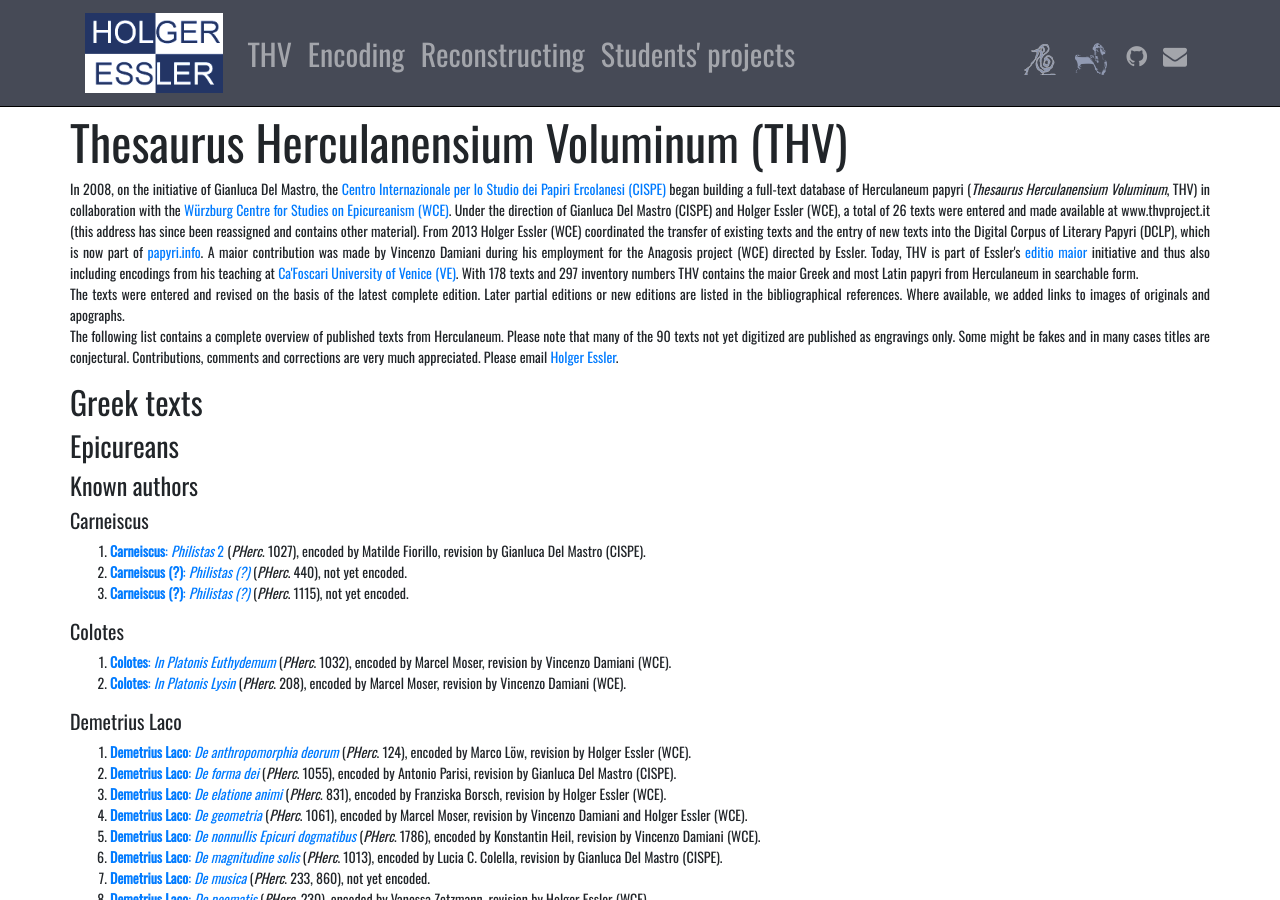
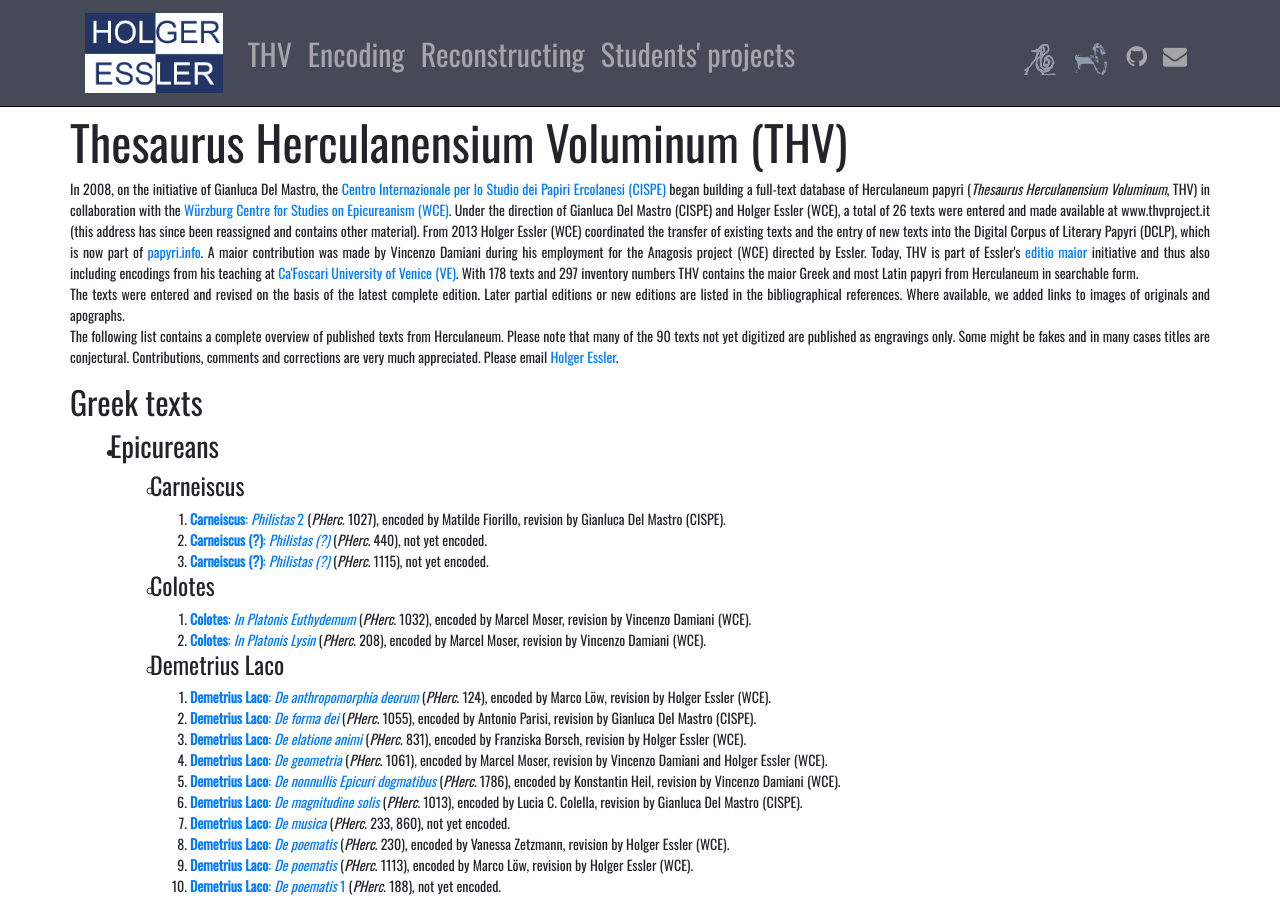
Before and after one commit to HolgerEssler/HolgerEssler.github.io, a Jekyll site: the page built from thv.html, in a window 1280 px wide and 900 px high. Built offline with Jekyll 4.4.1, drawn with Linux system fonts in a browser that asks for light colours; nearby versions of some CDN libraries; some of the changed text lies outside the part shown.

Commit message:
Update thv.html

```diff
--- a/thv.html
+++ b/thv.html
@@ -28,14 +28,16 @@
           <div class="row">
             <h2>Greek texts</h2>
           </div>
+            <ul>
+              <li>
                 <div class="row">
                 <h3>Epicureans</h3>
                 </div>
+                <ul>
+                <li>
                   <div class="row">
-            <h4>Known authors</h4>
+                    <h4>Carneiscus</h4>
                   </div>
-          <div class="row">
-            <h5>Carneiscus</h5></div>
                   <div class="row">
                     <ol>
                       <li><a href="https://papyri.info/dclp/59436"><b>Carneiscus</b>: <i>Philistas</i> 2</a> (<i>PHerc</i>. 1027), encoded by Matilde Fiorillo, revision by Gianluca Del Mastro (CISPE).</li>
@@ -43,16 +45,20 @@
                       <li><a href="https://papyri.info/dclp/59435"><b>Carneiscus (?)</b>: <i>Philistas (?)</i></a> (<i>PHerc</i>. 1115), not yet encoded.</li>
                     </ol>
                   </div>
+                </li>
+                <li>
                     <div class="row">
-            <h5>Colotes</h5></div>
+                      <h4>Colotes</h4></div>
                     <div class="row">
                     <ol>
                       <li><a href="https://papyri.info/dclp/59468"><b>Colotes</b>: <i>In Platonis Euthydemum</i></a> (<i>PHerc</i>. 1032), encoded by Marcel Moser, revision by Vincenzo Damiani (WCE).</li>
                       <li><a href="https://papyri.info/dclp/59467"><b>Colotes</b>: <i>In Platonis Lysin</i></a> (<i>PHerc</i>. 208), encoded by Marcel Moser, revision by Vincenzo Damiani (WCE).</li>
                     </ol>
                     </div>
+                  </li>
+                <li>
                    <div class="row">
-            <h5>Demetrius Laco</h5>
+                    <h4>Demetrius Laco</h4>
                    </div>
                     <div class="row">
                        <ol>
@@ -78,8 +84,10 @@
                          <li><a href="https://papyri.info/dclp/59506"><b>Demetrius Laco</b>: <i>Opus incertum</i></a> (<i>PHerc</i>. 1012), encoded by Federica Nicolardi, revision by Gianluca Del Mastro (CISPE).</li>
                        </ol>
                     </div>
+                 </li>
+                <li>
                   <div class="row">
-            <h5>Epicurus</h5></div>
+                    <h4>Epicurus</h4></div>
                   <div class="row">
                     <ol>
                       <li><a href="https://papyri.info/dclp/243957"><b>Epicurus</b>: <i>Echelaus</i></a> (<i>PHerc</i>. 566), encoded by Vincenzo Damiani (WCE).</li>
@@ -110,26 +118,35 @@
                       <li><a href="https://papyri.info/dclp/59739"><b>Epicurus</b>: <i>Opus incertum</i></a> (<i>PHerc</i>. 996), encoded by Vincenzo Damiani (WCE).</li>
                     </ol>
                   </div>
+                </li>
+                <li>
                   <div class="row">
-            <h5>Hermarchus</h5></div>
+                    <h4>Hermarchus</h4></div>
                   <div class="row">
                   <ol>
                     <li><a href="https://papyri.info/dclp/63142"><b>Hermarchus</b>: <i>Opus incertum</i></a> (<i>PHerc</i>. 1040), encoded by Vincenzo Damiani (WCE).</li>
                   </ol>
                 </div>
+                </li>
+                <li>
                    <div class="row">
-            <h5>Metrodorus</h5></div>
+                    <h4>Metrodorus</h4></div>
                    <div class="row">
                     <ol>
                       <li><a href="https://papyri.info/dclp/63133"><b>Metrodorus</b>: <i>Adversus dialecticos</i></a> (<i>PHerc</i>. 255, 418, 1091, 1112), not yet encoded.</li>
                       <li><a href="https://papyri.info/dclp/109360"><b>Metrodorus</b>: <i>De divitiis</i></a> (<i>PHerc</i>. 200), not yet encoded.</li>
                     </ol>
                   </div>
+                </li>
+                <li>
                   <div class="row">
-            <h5>Philodemus</h5>
+                    <h4>Philodemus</h4>
                   </div>
+                  <ul>
+                    <li>
                       <div class="row">
-            <h6>Aesthetics</h6></div>
+                        <h5>Aesthetics</h5>
+                      </div>
                       <div class="row">
                         <ol>
                           <li><a href="https://papyri.info/dclp/62477"><b>Philodemus</b>: <i>De musica</i> 4</a> (<i>PHerc</i>. 225, 411, 1094, 1497, 1572, 1575, 1578), encoded by Daniel Ria&ntilde;o, revision by Vincenzo Damiani (WCE).</li>
@@ -171,8 +188,10 @@
                           <li><a href="https://papyri.info/dclp/989335"><b>Philodemus?</b>: <i>Opus incertum</i></a> (<i>PHerc.Paris</i> 3), not yet encoded.</li>
                         </ol>
                       </div>
+                    </li>
+                    <li>
                       <div class="row">
-            <h6>Ethics</h6></div>
+                        <h5>Ethics</h5></div>
                       <div class="row">
                         <ol>
                           <li><a href="https://papyri.info/dclp/62466"><b>Philodemus</b>: <i>De amore</i></a> (<i>PHerc</i>. 1384), encoded by M. D'Angelo, revision by Gianluca Del Mastro (CISPE).</li>
@@ -207,8 +226,10 @@
                           <li><a href="https://papyri.info/dclp/62501"><b>Philodemus</b>: <i>De vitiis</i></a> (<i>PHerc</i>. 1675), not yet encoded.</li>
                         </ol>
                       </div>
+                    </li>
+                    <li>
                       <div class="row">
-            <h6>Logic and perception</h6></div>
+                        <h5>Logic and perception</h5></div>
                       <div class="row">
                         <ol>
                           <li><a href="https://papyri.info/dclp/62435"><b>Philodemus</b>: <i>De Zenonis scholis</i></a> (<i>PHerc</i>. 1003), encoded by Franziska Borsch, revision by Holger Essler (WCE).</li>
@@ -219,8 +240,11 @@
                           <li><a href="https://papyri.info/dclp/62403"><b>Philodemus</b>: <i>Opus incertum</i></a> (<i>PHerc</i>. 300), not yet encoded.</li>
                         </ol>
                       </div>
+                    </li>
+                    <li>
                       <div class="row">
-            <h6>On philosophers</h6></div>
+                        <h5>On philosophers</h5>
+                      </div>
                       <div class="row">
                         <ol>
                           <li><a href="https://papyri.info/dclp/62441"><b>Philodemus</b>: <i>Academicorum historia</i></a> (<i>PHerc</i>. 1021), encoded by Antonio Parisi, revision by Gianluca Del Mastro (CISPE).</li>
@@ -246,8 +270,11 @@
                           <li><a href="https://papyri.info/dclp/65542"><b>Philodemus</b>: <i>Vita Philonidis</i></a> (<i>PHerc</i>. 1044, 1746, 1715), encoded by Christian Sailer, revision by Vincenzo Damiani (WCE).</li>
                         </ol>
                       </div>
+                    </li>
+                    <li>
                       <div class="row">
-            <h6>Theology</h6></div>
+                        <h5>Theology</h5>
+                      </div>
                       <div class="row">
                         <ol>
                           <li><a href="https://papyri.info/dclp/62382"><b>Philodemus</b>: <i>De dis</i> 1</a> (<i>PHerc</i>. 26), encoded by Corinna Lang, revision by Holger Essler (WCE).</li>
@@ -266,8 +293,11 @@
                          <li><a href="https://papyri.info/dclp/62498"><b>Philodemus</b>: <i>De providentia</i></a> (<i>PHerc</i>. 1669a, 1670), encoded by Marcel Moser, revision by Vincenzo Damiani (WCE).</li>
                         </ol>
                       </div>
+                    </li>
+                    <li>
                       <div class="row">
-            <h6>Unidentified</h6></div>
+                        <h5>Unidentified</h5>
+                      </div>
                       <div class="row">
                         <ol>
                           <li><a href="https://papyri.info/dclp/140551"><b>Philodemus</b>: <i>Opus incertum</i></a> (<i>PHerc</i>. 56), encoded by Holger Essler (WCE).</li>
@@ -282,23 +312,34 @@
                           <li><a href="https://papyri.info/dclp/653665"><b>Philodemus</b>: <i>Opus incertum</i></a> (<i>PHerc</i>. 1703), encoded by Claudio Vergara, revision by Vincenzo Damiani (CISPE, WCE).</li>
                         </ol>
                       </div>
+                    </li>
+                  </ul>
+                </li>
+                <li>
                   <div class="row">
-            <h5>Polystratus</h5></div>
+                   <h4>Polystratus</h4>
+                  </div>
                   <div class="row">
                     <ol>
                       <li><a href="https://papyri.info/dclp/62661"><b>Polystratus</b>: <i>De contemptu</i></a> (<i>PHerc</i>. 336/1150), encoded by Mariacristina Fimiani, revision by Gianluca Del Mastro (CISPE).</li>
                       <li><a href="https://papyri.info/dclp/62516"><b>Polystratus</b>: <i>De philosophia 1</i></a> (<i>PHerc</i>. 1520), encoded by Marta Antola, Eleni Avdoulou, Federico Giulio Corsi, Martina Delucchi, Giulio Di Basilio, Vikram Kumar, Takeshi Nakamura, Marianna Angela Nardi, Alexandra Peralta and Chiara Rover, revision by Holger Essler (WCE).</li>
                     </ol>
                   </div>
+                </li>
+                <li>
                   <div class="row">
-            <h5>Zeno Sidonius</h5></div>
+                    <h4>Zeno Sidonius</h4>
+                  </div>
                   <div class="row">
                     <ol>
                       <li><a href="https://papyri.info/dclp/90886"><b>Zeno Sidonius</b>: <i>Contra Craterum De geometria</i></a> (<i>PHerc</i>. 1533), encoded by Claudio Vergara, revision by Vincenzo Damiani (CISPE, WCE).</li>
                     </ol>
                   </div>
+                </li>
+                <li>
                   <div class="row">
-            <h4>Unknown authors</h4></div>
+                    <h4>Unknown author</h4>
+                  </div>
                   <div class="row">
                     <ol>
                       <li><a href="https://papyri.info/dclp/65542"><b>Auctor Epicureus</b>: <i>Vita Philonidis</i></a> (<i>PHerc</i>. 1715), encoded by Claudio Vergara, revision by Vincenzo Damiani (CISPE, WCE).</li>
@@ -308,11 +349,14 @@
                       <li><a href="https://papyri.info/dclp/65659"><b>Auctor Epicureus</b>: <i>Opus incertum</i></a> (<i>PHerc</i>. 1158), encoded by M. Cozzolino, revision by Gianluca Del Mastro (CISPE).</li>
                     </ol>
                   </div>
+                </li>
+                </ul>
+              <li>
                 <div class="row">
                   <h3>Stoics</h3>
                 </div>
                 <div class="row">
-                <h5>Chrysippus</h5>
+                  <h4>Chrysippus</h4>
                 </div>
                 <div class="row">
                   <ol>
@@ -323,8 +367,11 @@
                     <li><a href="https://papyri.info/dclp/59452"><b>Chrysippus</b>: <i>Opus incertum</i> 2</a> (<i>PHerc</i>. 1020), encoded by Konstantin Heil, revision by Vincenzo Damiani and Holger Essler (WCE).</li>
                   </ol>
                 </div>
+              </li>
+              <li>
                 <div class="row">
-            <h3>Unknown content</h3></div>
+                  <h3>Unknown content</h3>
+                </div>
                 <div class="row">
                   <ol>
                    <li><a href="https://papyri.info/dclp/63138"><b>Auctor Graecus</b>: <i>Opus incertum</i></a> (<i>PHerc</i>. 861), encoded by Franziska Borsch, revision by Vincenzo Damiani (WCE).</li>
@@ -380,14 +427,15 @@
                    <li><a href="https://papyri.info/dclp/105751"><b>Auctor Graecus</b>: <i>Opus incertum</i></a> (P.Lond.Lit. 156 (Inv. 118), not yet encoded.</li>
                  </ol>
                 </div>
+              </li>
+            </ul>
       <div class="row">
             <h2>Latin texts</h2>
       </div>
+      <ul>
+        <li>
           <div class="row">
-                <h4>Unknown authors</h4>
-      </div>
-      <div class="row">
-                <h5>Poetry</h5>
+                <h3>Poetry</h3>
             </div>
           <div class="row">
               <ol>
@@ -397,8 +445,10 @@
                 <li><a href="https://papyri.info/dclp/59721"><b>Ennius (?)</b>: <i>Annales (?)</i> 6 (?)</a> (<i>PHerc</i>. 21), encoded by Elena Barchielli and Holger Essler, revision by Holger Essler (VE).</li>
               </ol>
           </div>
+        </li>
+        <li>
           <div class="row">
-            <h5>Prose</h5></div>
+                <h3>Prose</h3></div>
           <div class="row">
             <ol>
               <li><a href="https://papyri.info/dclp/117909"><b>Auctor Latinus</b>: <i>Oratio</i></a> (<i>PHerc</i>. 238a), encoded by Maximilian Wolter, revision by Holger Essler (WCE).</li>
@@ -429,6 +479,8 @@
               <li><a href="https://papyri.info/dclp/243965"><b>Auctor Latinus</b>: <i>Opus incertum</i></a> (<i>PHerc</i>. 1816), encoded by Maximilian Wolter, revision by Holger Essler (WCE).</li>
             </ol>
         </div>
+        </li>
+      </ul>
         </div>
       </div>
     </main>
```
Lines whose indentation alone changed are shown as unchanged.
